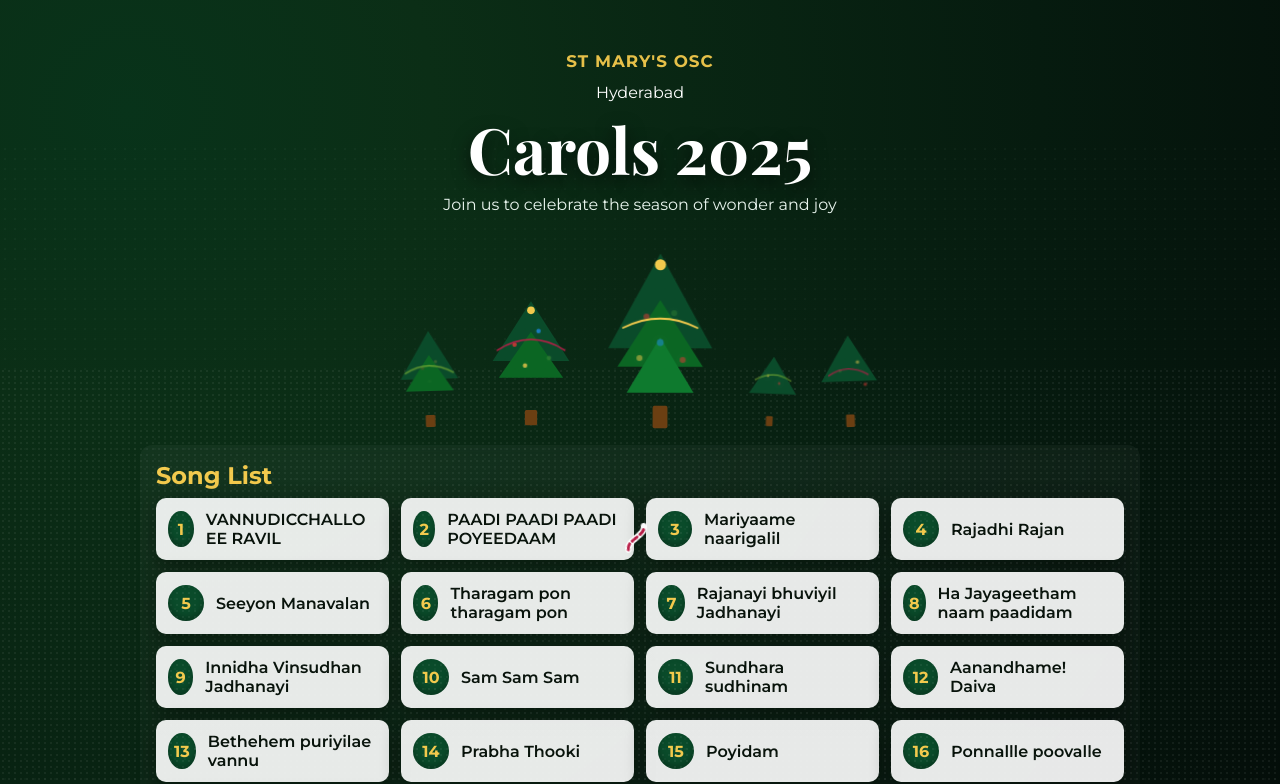
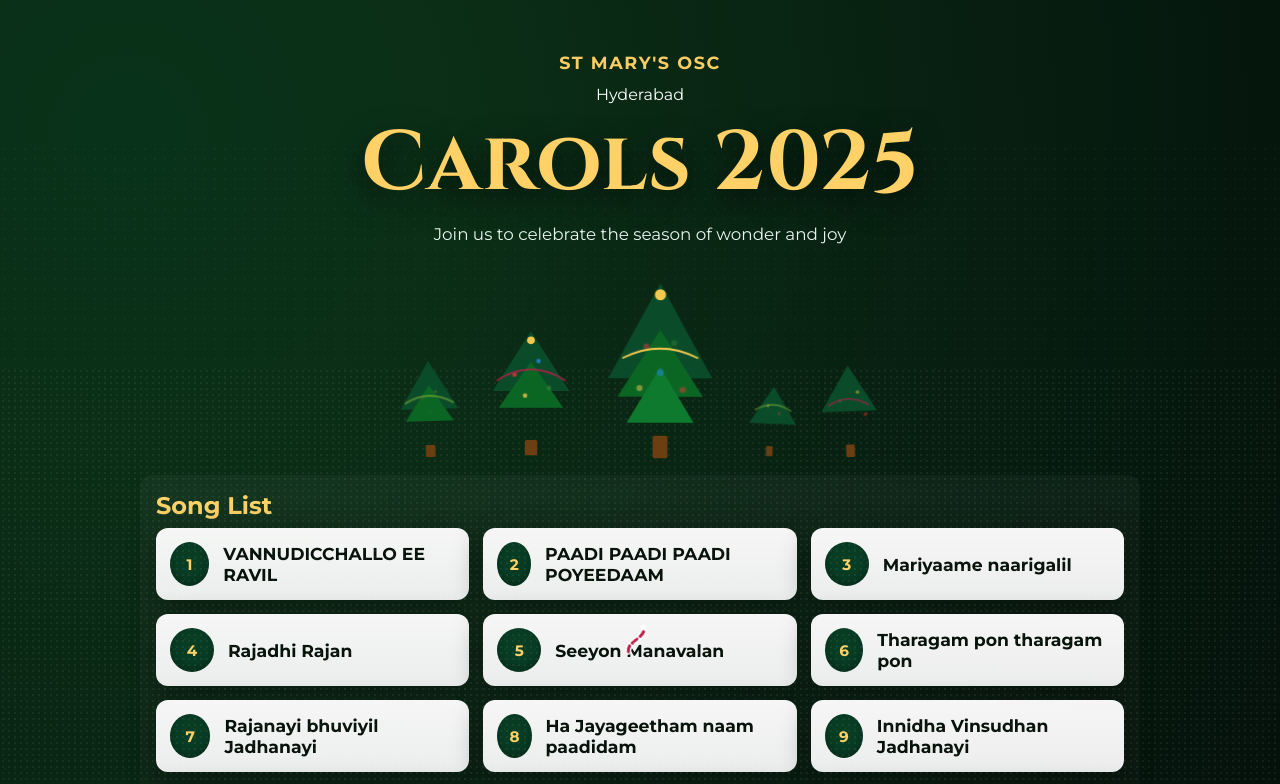
Before and after one commit to anoop-varghese/carols, a React (Create React App) app: page / in a window 1280 px wide. Shown: the top 784 px of the page. Built offline with nearby package versions, Linux system fonts and the light colour scheme.

Commit message:
css changes

```diff
--- a/src/App.css
+++ b/src/App.css
@@ -1,11 +1,13 @@
-/* Christmas themed styles for Carols 2025 */
+@import url('https://fonts.googleapis.com/css2?family=Cinzel:wght@400;700&family=Montserrat:wght@500;600;700&family=Playfair+Display:wght@400;700&display=swap');
+
 
 :root{
-  --green:#0b6623;
-  --pine:#0a4b2a;
-  --berry:#b91d47;
-  --gold:#f2c94c;
-  --card-bg: rgba(255,255,255,0.9);
+  --green: #0d5b2d; /* deeper emerald */
+  --pine:  #083d24; /* dark pine */
+  --berry: #a4163a; /* rich berry red */
+  --gold:  #ffd166; /* warm gold */
+  --accent:#76e4c7; /* icy mint accent */
+  --card-bg: rgba(255,255,255,0.92);
 }
 
 .carols-app{
@@ -70,22 +72,24 @@
 .church{
   font-weight:700;
   color:var(--gold);
-  letter-spacing:1px;
-  font-size:1.05rem;
+  letter-spacing:1.6px;
+  font-size:1.1rem;
   text-transform:uppercase;
-  opacity:0.95;
+  opacity:0.98;
 }
 .app-title{
-  font-family: 'Playfair Display', serif;
-  font-size: clamp(2rem, 6vw, 4rem);
-  margin:0.25rem 0 0.25rem;
-  color: #fff;
-  text-shadow: 0 6px 18px rgba(0,0,0,0.6);
+  font-family: 'Cinzel', 'Playfair Display', serif;
+  font-size: clamp(3rem, 8vw, 5.25rem);
+  margin:0.2rem 0 0.25rem;
+  color: var(--gold);
+  text-shadow: 0 10px 30px rgba(0,0,0,0.65);
+  letter-spacing: 0.6px;
 }
 .lead{
   margin:0.25rem 0 0.75rem;
   color: #e9f5ee;
-  font-size:1rem;
+  font-size:1.05rem;
+  max-width: 780px;
 }
 
 .content{ width:100%; max-width:1000px; }
@@ -94,27 +98,27 @@
 
 /* Player area */
 .controls{ display:flex; gap:8px; align-items:center; }
-.btn{ background:transparent; border:1px solid rgba(255,255,255,0.14); color:#fff; padding:8px 12px; border-radius:8px; cursor:pointer; font-weight:600; display:inline-flex; align-items:center; gap:8px; }
+.btn{ background:transparent; border:1px solid rgba(255,255,255,0.12); color:#fff; padding:9px 14px; border-radius:10px; cursor:pointer; font-weight:600; display:inline-flex; align-items:center; gap:10px; }
 .btn svg{ display:block; width:16px; height:16px; flex:0 0 auto; }
 .btn .btn-label{ line-height:1; }
 .btn:disabled{ opacity:0.45; cursor:not-allowed; }
-.btn.primary{ background:var(--gold); color:#07120a; border-color:rgba(0,0,0,0.15); }
+.btn.primary{ background:linear-gradient(180deg,var(--gold), #f0b429); color:#07120a; border-color:rgba(0,0,0,0.15); box-shadow: 0 6px 18px rgba(240,180,41,0.12); }
 
 
-.song-list{ list-style:none; margin:0; padding:0; display:grid; grid-template-columns: repeat(auto-fit,minmax(220px,1fr)); gap:12px; }
+.song-list{ list-style:none; margin:0; padding:0; display:grid; grid-template-columns: repeat(auto-fit,minmax(240px,1fr)); gap:14px; }
 .song-card{
-  display:flex; align-items:center; gap:12px; padding:12px; background:var(--card-bg); color:#07120a; border-radius:10px; box-shadow: 0 6px 20px rgba(2,6,2,0.45);
+  display:flex; align-items:center; gap:14px; padding:14px; background:linear-gradient(180deg, rgba(255,255,255,0.96), rgba(255,255,255,0.92)); color:#07120a; border-radius:12px; box-shadow: 0 8px 30px rgba(2,6,2,0.45);
   transition: transform .18s ease, box-shadow .18s ease;
 }
 .song-card:hover{ transform: translateY(-6px); box-shadow: 0 14px 30px rgba(2,6,2,0.55); }
-.song-index{ width:36px; height:36px; display:flex; align-items:center; justify-content:center; border-radius:50%; background:var(--pine); color:var(--gold); font-weight:700; box-shadow: inset 0 -4px 6px rgba(0,0,0,0.25); }
-.song-name{ font-weight:600; font-size:1rem; }
+.song-index{ width:44px; height:44px; display:flex; align-items:center; justify-content:center; border-radius:50%; background:var(--pine); color:var(--gold); font-weight:800; box-shadow: inset 0 -4px 8px rgba(0,0,0,0.28); font-size:0.95rem; }
+.song-name{ font-weight:700; font-size:1.08rem; }
 .song-card.selected{ outline: 3px solid rgba(242,201,76,0.18); box-shadow: 0 18px 38px rgba(2,6,2,0.6); transform: translateY(-6px); }
 
 .post-controls{ margin-top:1rem; display:flex; gap:16px; flex-direction:column; align-items:stretch; }
-.lyrics{ margin-top:12px; padding:12px; border-radius:10px; background: rgba(255,255,255,0.02); color:#e9f5ee; min-height:80px; }
-.lyrics-title{ margin:0 0 6px 0; color:var(--gold); }
-.lyrics-body{ white-space:pre-wrap; margin:0; color:#f7fbf7; font-family: inherit; }
+.lyrics{ margin-top:12px; padding:16px; border-radius:12px; background: linear-gradient(180deg, rgba(255,255,255,0.02), rgba(255,255,255,0.01)); color:#e9f5ee; min-height:100px; box-shadow: inset 0 1px 0 rgba(255,255,255,0.02); }
+.lyrics-title{ margin:0 0 6px 0; color:var(--gold); font-weight:700; }
+.lyrics-body{ white-space:pre-wrap; margin:0; color:#fbfdfb; font-family: 'Montserrat', system-ui, -apple-system, 'Segoe UI', Roboto; font-size:1rem; }
 .lyrics-empty{ color:#cfe6d4; }
 
 .footer{ margin-top:1.25rem; color:#cfe6d4; font-size:0.95rem; opacity:0.95; }
```
